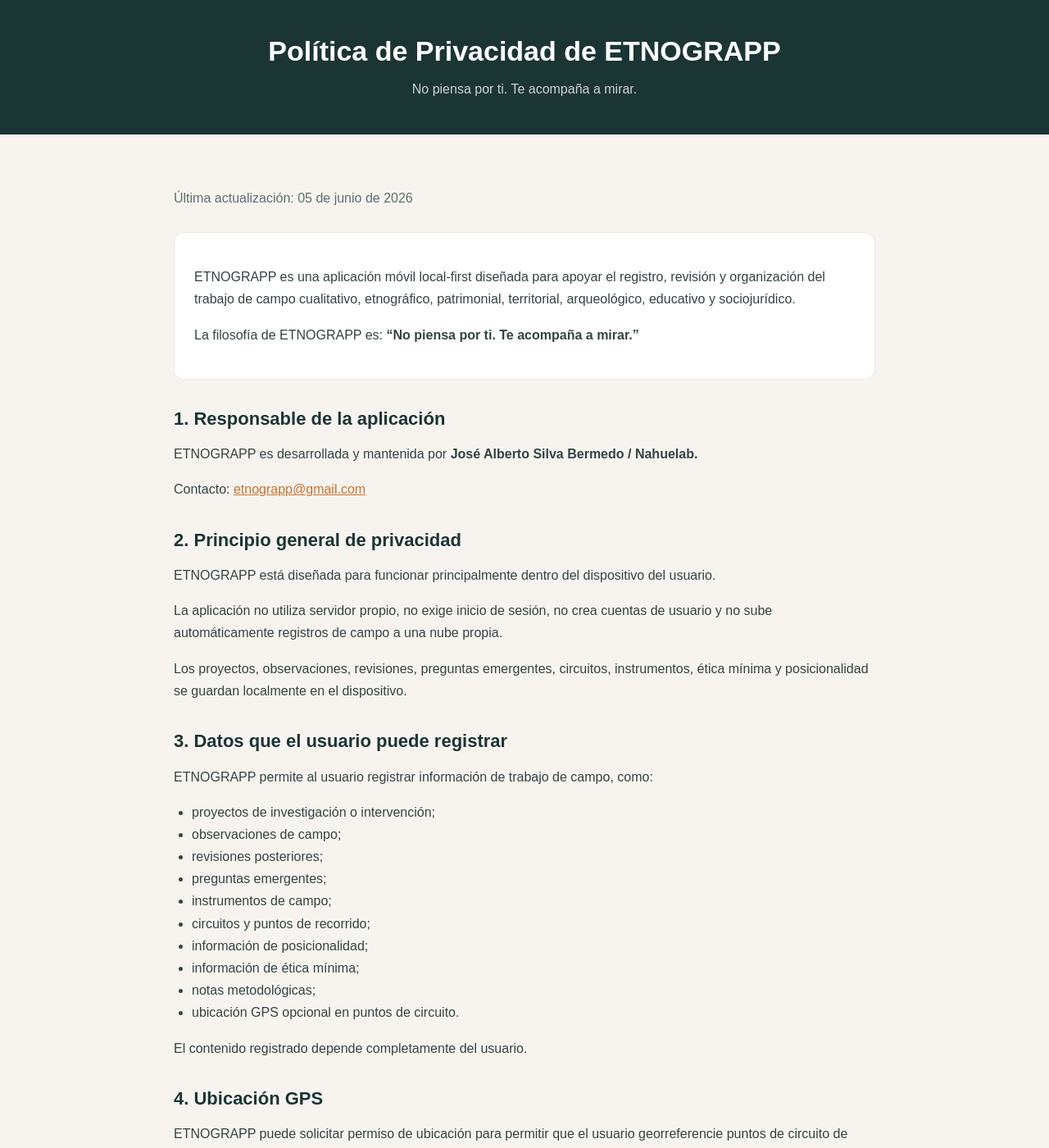
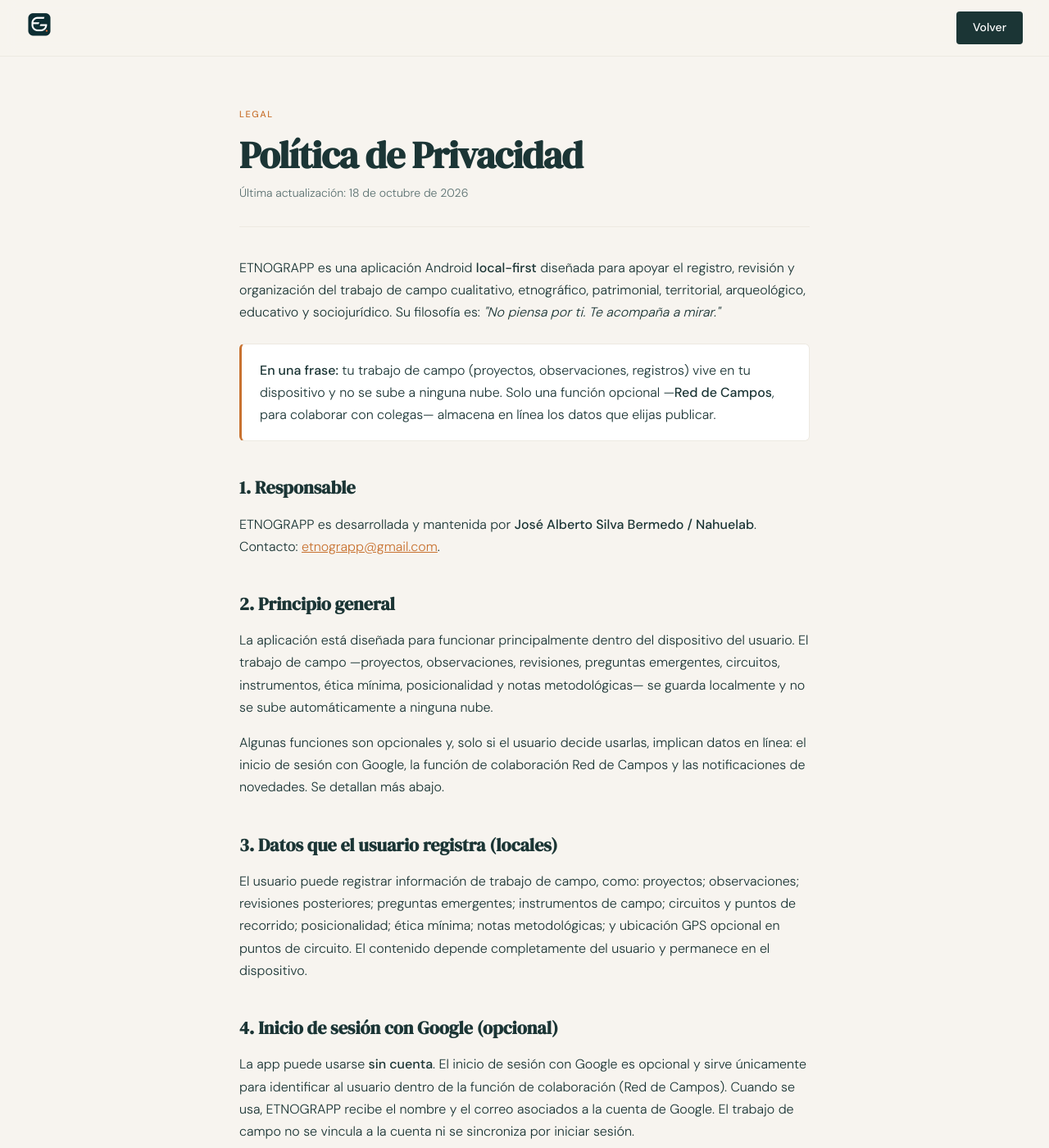
Before and after one commit to etnograpp/etnograpp.github.io, a Jekyll site: the page politica-privacidad.html, which Jekyll copies as it is, in a window 1280 px wide and 1400 px high. Shown: the whole window at 82% size. Built offline with Jekyll 4.4.1, drawn with Linux system fonts in a browser that asks for light colours; some of the changed text lies outside the part shown.

Commit message:
Add files via upload

```diff
--- a/politica-privacidad.html
+++ b/politica-privacidad.html
@@ -4,184 +4,115 @@
 <meta charset="UTF-8">
 <meta name="viewport" content="width=device-width, initial-scale=1.0">
 <title>Política de Privacidad — ETNOGRAPP</title>
-  <meta name="description" content="Política de privacidad de ETNOGRAPP. Datos locales, sin servidor propio y GPS opcional.">
+<meta name="description" content="Política de privacidad de ETNOGRAPP: local-first para el trabajo de campo, con una función de colaboración en línea opcional.">
+<link rel="preconnect" href="https://fonts.googleapis.com">
+<link href="https://fonts.googleapis.com/css2?family=DM+Serif+Display:ital@0;1&family=DM+Sans:wght@300;400;500&display=swap" rel="stylesheet">
 <style>
   :root {
-      --teal: #1B3535;
-      --orange: #C87230;
-      --cream: #F7F4EF;
-      --cream-dark: #EDE9E1;
-      --text: #1B3535;
-      --muted: #5A7070;
-      --white: #FFFFFF;
+    --teal: #1B3535; --teal-mid: #2A4E4E; --orange: #C87230;
+    --cream: #F7F4EF; --cream-dark: #EDE9E1; --text: #1B3535;
+    --muted: #5A7070; --white: #FFFFFF;
   }
-
-    * {
-      box-sizing: border-box;
+  * { margin: 0; padding: 0; box-sizing: border-box; }
+  body { font-family: 'DM Sans', sans-serif; background: var(--cream); color: var(--text); font-size: 16px; line-height: 1.7; }
+  nav {
+    position: fixed; top: 0; left: 0; right: 0; z-index: 100;
+    background: rgba(247,244,239,0.94); backdrop-filter: blur(8px);
+    border-bottom: 1px solid var(--cream-dark);
+    padding: 14px 32px; display: flex; align-items: center; justify-content: space-between;
   }
-
-    body {
-      margin: 0;
-      font-family: Arial, sans-serif;
-      background: var(--cream);
-      color: var(--text);
-      line-height: 1.7;
-    }
-
-    header {
-      background: var(--teal);
-      color: var(--white);
-      padding: 42px 22px;
-      text-align: center;
-    }
-
-    header h1 {
-      margin: 0;
-      font-size: 34px;
-      line-height: 1.2;
-    }
-
-    header p {
-      margin: 12px 0 0;
-      color: rgba(255,255,255,0.78);
-    }
-
-    main {
-      max-width: 900px;
-      margin: 0 auto;
-      padding: 48px 22px 80px;
-    }
-
-    h2 {
-      color: var(--teal);
-      font-size: 22px;
-      margin-top: 34px;
-      margin-bottom: 10px;
-      line-height: 1.25;
-    }
-
-    p, li {
-      font-size: 16px;
-      color: #344;
-    }
-
-    ul {
-      padding-left: 22px;
-    }
-
-    a {
-      color: var(--orange);
-    }
-
-    .date {
-      color: var(--muted);
-      margin-bottom: 28px;
-    }
-
-    .card {
-      background: var(--white);
-      border: 1px solid var(--cream-dark);
-      border-radius: 12px;
-      padding: 24px;
-      margin-top: 24px;
-      margin-bottom: 28px;
-    }
-
-    .footer-link {
-      margin-top: 42px;
-      padding-top: 24px;
-      border-top: 1px solid var(--cream-dark);
-    }
+  nav img { height: 32px; }
+  nav a.cta { font-size: 14px; font-weight: 500; background: var(--teal); color: var(--white); padding: 8px 20px; border-radius: 4px; text-decoration: none; }
+  main { max-width: 760px; margin: 0 auto; padding: 130px 32px 80px; }
+  .eyebrow { font-size: 11px; font-weight: 500; letter-spacing: 0.14em; text-transform: uppercase; color: var(--orange); display: block; margin-bottom: 14px; }
+  h1 { font-family: 'DM Serif Display', serif; font-size: clamp(32px, 5vw, 46px); line-height: 1.12; color: var(--teal); letter-spacing: -0.02em; margin-bottom: 10px; }
+  .updated { font-size: 14px; color: var(--muted); font-weight: 300; padding-bottom: 28px; border-bottom: 1px solid var(--cream-dark); margin-bottom: 36px; }
+  h2 { font-family: 'DM Serif Display', serif; font-size: 22px; color: var(--teal); margin: 38px 0 12px; }
+  p { margin-bottom: 16px; color: var(--text); font-weight: 300; }
+  ul { margin: 0 0 16px 22px; color: var(--text); font-weight: 300; }
+  li { margin-bottom: 7px; }
+  strong { font-weight: 500; }
+  a { color: var(--orange); }
+  .callout { background: var(--white); border: 1px solid var(--cream-dark); border-left: 3px solid var(--orange); border-radius: 6px; padding: 18px 22px; margin: 24px 0; }
+  .callout p:last-child { margin-bottom: 0; }
+  footer { text-align: center; padding: 36px 32px; font-size: 13px; color: var(--muted); border-top: 1px solid var(--cream-dark); }
+  @media (max-width: 600px) { nav { padding: 12px 20px; } main { padding: 104px 20px 60px; } }
 </style>
 </head>
-
 <body>
 
-<header>
-  <h1>Política de Privacidad de ETNOGRAPP</h1>
-  <p>No piensa por ti. Te acompaña a mirar.</p>
-</header>
+<nav>
+  <a href="/"><img src="logo.png" alt="ETNOGRAPP"></a>
+  <a class="cta" href="/">Volver</a>
+</nav>
 
 <main>
+  <span class="eyebrow">Legal</span>
+  <h1>Política de Privacidad</h1>
+  <p class="updated">Última actualización: 18 de octubre de 2026</p>
 
-  <p class="date">Última actualización: 05 de junio de 2026</p>
+  <p>ETNOGRAPP es una aplicación Android <strong>local-first</strong> diseñada para apoyar el registro, revisión y organización del trabajo de campo cualitativo, etnográfico, patrimonial, territorial, arqueológico, educativo y sociojurídico. Su filosofía es: <em>"No piensa por ti. Te acompaña a mirar."</em></p>
 
-  <div class="card">
-    <p>ETNOGRAPP es una aplicación móvil local-first diseñada para apoyar el registro, revisión y organización del trabajo de campo cualitativo, etnográfico, patrimonial, territorial, arqueológico, educativo y sociojurídico.</p>
-    <p>La filosofía de ETNOGRAPP es: <strong>“No piensa por ti. Te acompaña a mirar.”</strong></p>
+  <div class="callout">
+    <p><strong>En una frase:</strong> tu trabajo de campo (proyectos, observaciones, registros) vive en tu dispositivo y no se sube a ninguna nube. Solo una función opcional —<strong>Red de Campos</strong>, para colaborar con colegas— almacena en línea los datos que elijas publicar.</p>
   </div>
 
-  <h2>1. Responsable de la aplicación</h2>
-  <p>ETNOGRAPP es desarrollada y mantenida por <strong>José Alberto Silva Bermedo / Nahuelab.</strong></p>
-  <p>Contacto: <a href="mailto:etnograpp@gmail.com">etnograpp@gmail.com</a></p>
+  <h2>1. Responsable</h2>
+  <p>ETNOGRAPP es desarrollada y mantenida por <strong>José Alberto Silva Bermedo / Nahuelab</strong>. Contacto: <a href="mailto:etnograpp@gmail.com">etnograpp@gmail.com</a>.</p>
 
-  <h2>2. Principio general de privacidad</h2>
-  <p>ETNOGRAPP está diseñada para funcionar principalmente dentro del dispositivo del usuario.</p>
-  <p>La aplicación no utiliza servidor propio, no exige inicio de sesión, no crea cuentas de usuario y no sube automáticamente registros de campo a una nube propia.</p>
-  <p>Los proyectos, observaciones, revisiones, preguntas emergentes, circuitos, instrumentos, ética mínima y posicionalidad se guardan localmente en el dispositivo.</p>
+  <h2>2. Principio general</h2>
+  <p>La aplicación está diseñada para funcionar principalmente dentro del dispositivo del usuario. El trabajo de campo —proyectos, observaciones, revisiones, preguntas emergentes, circuitos, instrumentos, ética mínima, posicionalidad y notas metodológicas— se guarda localmente y no se sube automáticamente a ninguna nube.</p>
+  <p>Algunas funciones son opcionales y, solo si el usuario decide usarlas, implican datos en línea: el inicio de sesión con Google, la función de colaboración Red de Campos y las notificaciones de novedades. Se detallan más abajo.</p>
 
-  <h2>3. Datos que el usuario puede registrar</h2>
-  <p>ETNOGRAPP permite al usuario registrar información de trabajo de campo, como:</p>
+  <h2>3. Datos que el usuario registra (locales)</h2>
+  <p>El usuario puede registrar información de trabajo de campo, como: proyectos; observaciones; revisiones posteriores; preguntas emergentes; instrumentos de campo; circuitos y puntos de recorrido; posicionalidad; ética mínima; notas metodológicas; y ubicación GPS opcional en puntos de circuito. El contenido depende completamente del usuario y permanece en el dispositivo.</p>
+
+  <h2>4. Inicio de sesión con Google (opcional)</h2>
+  <p>La app puede usarse <strong>sin cuenta</strong>. El inicio de sesión con Google es opcional y sirve únicamente para identificar al usuario dentro de la función de colaboración (Red de Campos). Cuando se usa, ETNOGRAPP recibe el nombre y el correo asociados a la cuenta de Google. El trabajo de campo no se vincula a la cuenta ni se sincroniza por iniciar sesión.</p>
+
+  <h2>5. Red de Campos (colaboración opcional)</h2>
+  <p>Red de Campos es una función <strong>opt-in</strong>: solo participa quien lo decide expresamente. Si el usuario publica su perfil, los siguientes datos se almacenan en línea y pueden ser <strong>públicos</strong> dentro de la app:</p>
   <ul>
-    <li>proyectos de investigación o intervención;</li>
-    <li>observaciones de campo;</li>
-    <li>revisiones posteriores;</li>
-    <li>preguntas emergentes;</li>
-    <li>instrumentos de campo;</li>
-    <li>circuitos y puntos de recorrido;</li>
-    <li>información de posicionalidad;</li>
-    <li>información de ética mínima;</li>
-    <li>notas metodológicas;</li>
-    <li>ubicación GPS opcional en puntos de circuito.</li>
+    <li>Tarjeta profesional: nombre, cargo o rol, institución o afiliación, país o región, líneas de investigación y enlaces profesionales (por ejemplo LinkedIn u ORCID).</li>
+    <li>Avisos o convocatorias que el usuario publique.</li>
+    <li>Señales de interés ("pulsos de campo") entre perfiles.</li>
   </ul>
-  <p>El contenido registrado depende completamente del usuario.</p>
+  <p>El <strong>correo electrónico</strong> de contacto se guarda por separado y <strong>no es público</strong>: se revela a otra persona únicamente cuando ambas manifiestan interés mutuo. El usuario puede retirar su tarjeta, retirar sus pulsos, reportar contenido y bloquear perfiles en cualquier momento. El equipo puede retirar contenido o restringir cuentas que incumplan las condiciones de la comunidad.</p>
 
-  <h2>4. Ubicación GPS</h2>
-  <p>ETNOGRAPP puede solicitar permiso de ubicación para permitir que el usuario georreferencie puntos de circuito de campo.</p>
-  <p>El uso de GPS es opcional.</p>
-  <p>La ubicación se usa solo cuando el usuario decide registrar un punto georreferenciado dentro de la app.</p>
-  <p>ETNOGRAPP no usa ubicación en segundo plano.</p>
-  <p>ETNOGRAPP no rastrea desplazamientos continuos del usuario.</p>
-  <p>ETNOGRAPP no envía la ubicación a servidores propios.</p>
-  <p>La ubicación, cuando se registra, queda guardada localmente dentro del dispositivo y puede incluirse en la exportación TXT si el usuario decide exportar sus registros.</p>
+  <h2>6. Notificaciones de novedades (opcional)</h2>
+  <p>ETNOGRAPP puede enviar notificaciones con novedades, consejos o efemérides mediante Firebase Cloud Messaging. Para ello se utilizan identificadores de dispositivo gestionados por Firebase, sin asociarlos a tu trabajo de campo. Las novedades pueden desactivarse desde la propia app (sección Más) o desde los ajustes del teléfono, sin afectar los recordatorios de la agenda.</p>
 
-  <h2>5. Exportación de datos</h2>
-  <p>ETNOGRAPP permite exportar información en formato TXT.</p>
-  <p>La exportación queda bajo control del usuario.</p>
-  <p>El usuario decide si guarda, copia, comparte o respalda ese archivo por medios externos.</p>
-  <p>ETNOGRAPP no controla lo que el usuario haga con los archivos exportados una vez que salen de la aplicación.</p>
+  <h2>7. Ubicación GPS (opcional)</h2>
+  <p>ETNOGRAPP puede solicitar permiso de ubicación para que el usuario georreferencie puntos de circuito. El uso es opcional y solo ocurre cuando el usuario registra un punto. No se usa ubicación en segundo plano, no se rastrean desplazamientos y la ubicación no se envía a servidores de ETNOGRAPP: queda guardada localmente y puede incluirse en una exportación si el usuario lo decide.</p>
 
-  <h2>6. Datos compartidos con terceros</h2>
-  <p>ETNOGRAPP no vende datos personales.</p>
-  <p>ETNOGRAPP no comparte registros de campo con terceros.</p>
-  <p>ETNOGRAPP no envía datos a universidades, consultoras, empresas, anunciantes ni instituciones externas.</p>
-  <p>ETNOGRAPP no utiliza analítica externa, publicidad integrada ni herramientas de seguimiento de terceros en esta versión.</p>
+  <h2>8. Agenda y calendario (opcional)</h2>
+  <p>Si el usuario lo autoriza, la agenda de campo puede crear recordatorios y, con el permiso correspondiente, agregar eventos al calendario del teléfono. Este uso es opcional y bajo control del usuario.</p>
 
-  <h2>7. Almacenamiento local y eliminación</h2>
-  <p>Los datos se guardan localmente en el dispositivo.</p>
-  <p>El usuario puede eliminar proyectos desde la aplicación.</p>
-  <p>Al eliminar un proyecto, se eliminan sus registros asociados, incluyendo observaciones, revisiones, preguntas emergentes, circuitos, puntos, instrumentos, ética mínima y posicionalidad vinculada al proyecto.</p>
-  <p>Si el usuario desinstala la aplicación, los datos locales pueden eliminarse del dispositivo según el comportamiento del sistema Android.</p>
+  <h2>9. Proveedores y terceros</h2>
+  <p>Las funciones en línea (inicio de sesión, Red de Campos y notificaciones) se apoyan en servicios de <strong>Google Firebase</strong>: Authentication, Cloud Firestore y Cloud Messaging. Estos servicios procesan los datos descritos arriba conforme a la <a href="https://policies.google.com/privacy" target="_blank" rel="noopener">Política de Privacidad de Google</a>.</p>
+  <p>ETNOGRAPP no vende datos personales, no comparte registros de campo con terceros y no utiliza publicidad ni herramientas de analítica de seguimiento de terceros.</p>
 
-  <h2>8. Seguridad</h2>
-  <p>ETNOGRAPP busca reducir la exposición de datos manteniendo el funcionamiento local-first.</p>
-  <p>Sin embargo, el usuario es responsable de proteger su dispositivo, bloqueo de pantalla, respaldos externos y archivos exportados.</p>
-  <p>Se recomienda no registrar información sensible sin consentimiento, no exponer datos personales innecesarios y cuidar especialmente registros relacionados con comunidades, territorios, personas o situaciones protegidas.</p>
+  <h2>10. Exportación de datos</h2>
+  <p>El usuario puede exportar su material en TXT, Markdown o informe profesional (Word/PDF). La exportación queda bajo control del usuario, que decide si la guarda, copia, comparte o respalda. ETNOGRAPP no controla lo que ocurra con los archivos una vez que salen de la aplicación.</p>
 
-  <h2>9. Menores de edad</h2>
-  <p>ETNOGRAPP no está dirigida específicamente a niños.</p>
-  <p>La aplicación está pensada para estudiantes, investigadores, profesionales, equipos de campo y personas adultas o en formación que realizan trabajo cualitativo o territorial.</p>
+  <h2>11. Conservación y eliminación de datos</h2>
+  <p><strong>Datos locales:</strong> el usuario puede eliminar proyectos desde la app, lo que borra sus registros asociados. Desinstalar la aplicación elimina los datos locales según el comportamiento de Android.</p>
+  <p><strong>Datos de Red de Campos (en línea):</strong> el usuario puede retirar su tarjeta y sus publicaciones desde la app. Para eliminar la cuenta y los datos asociados en línea, puede solicitarlo escribiendo a <a href="mailto:etnograpp@gmail.com">etnograpp@gmail.com</a>; la solicitud se procesa de forma manual.</p>
 
-  <h2>10. Cambios en esta política</h2>
-  <p>Esta política puede actualizarse cuando ETNOGRAPP incorpore nuevas funciones, cambios técnicos o nuevas formas de uso.</p>
-  <p>La versión actualizada estará disponible en la página web oficial de ETNOGRAPP.</p>
+  <h2>12. Seguridad</h2>
+  <p>ETNOGRAPP está diseñada con un enfoque local-first para reducir la exposición innecesaria de datos. El usuario es responsable de proteger su dispositivo, su bloqueo de pantalla, sus respaldos y sus archivos exportados. Se recomienda no registrar información sensible sin consentimiento y cuidar especialmente los datos de comunidades, territorios o personas protegidas.</p>
 
-  <h2>11. Contacto</h2>
-  <p>Para consultas sobre privacidad o funcionamiento de ETNOGRAPP, puedes escribir a:</p>
-  <p><a href="mailto:etnograpp@gmail.com">etnograpp@gmail.com</a></p>
+  <h2>13. Menores de edad</h2>
+  <p>ETNOGRAPP no está dirigida a niños. Está pensada para estudiantes, investigadores, profesionales y equipos de campo adultos o en formación.</p>
 
-  <p class="footer-link"><a href="index.html">Volver a ETNOGRAPP</a></p>
+  <h2>14. Cambios en esta política</h2>
+  <p>Esta política puede actualizarse cuando ETNOGRAPP incorpore nuevas funciones o cambios técnicos. La versión vigente estará siempre disponible en la página web oficial de ETNOGRAPP.</p>
 
+  <h2>15. Contacto</h2>
+  <p>Para consultas sobre privacidad, funcionamiento o eliminación de datos: <a href="mailto:etnograpp@gmail.com">etnograpp@gmail.com</a>.</p>
 </main>
+
+<footer>ETNOGRAPP · etnograpp.com</footer>
+
 </body>
 </html>
```
Lines whose indentation alone changed are shown as unchanged.
